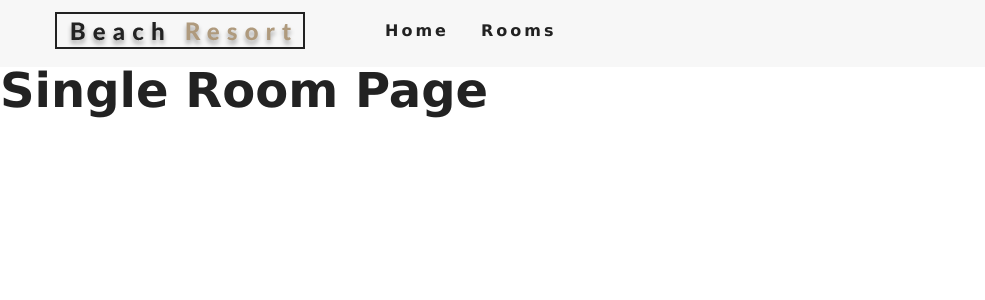
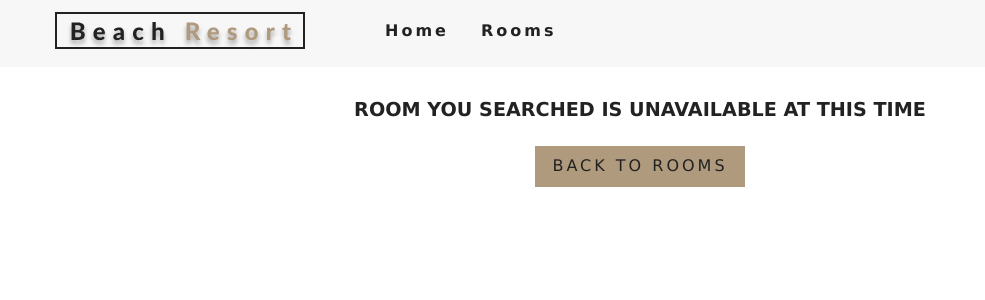
Before and after one commit to Rocha8524/Hotel-Rocha, a React (Create React App) app: page /rooms/1 in a window 1280 px wide. Shown: the top 300 px of the page, without its empty margins (0-985 px from the left). Built offline with nearby package versions, Linux system fonts and the light colour scheme.

Commit message:
Working on single rooms page

```diff
--- a/src/Context.js
+++ b/src/Context.js
@@ -22,7 +22,7 @@ class RoomProvider extends Component {
             sortedRooms: rooms,
             loading: false
         });
-    }
+    };
 
     formatData(items) {
         let tempItems = items.map(item => {
@@ -37,16 +37,20 @@ class RoomProvider extends Component {
         return tempItems;
     };
 
-
+    getRoom = (single) => {
+        let tempRooms = [...this.state.rooms];
+        const room = tempRooms.find((room) => room.single === single);
+        return room;
+    };
 
     render() {
         return (
-            <RoomContext.Provider value={{ ...this.state }}>
+            <RoomContext.Provider value={{ ...this.state, getRoom: this.getRoom }}>
                 {this.props.children}
             </RoomContext.Provider>
         )
-    }
-}
+    };
+};
 
 const RoomConsumer = RoomContext.Consumer;
 
--- a/src/pages/SingleRooms.js
+++ b/src/pages/SingleRooms.js
@@ -1,11 +1,46 @@
-import React from 'react'
+import React, { Component } from "react";
+import defaultBcg from "../images/room-1.jpeg";
+import Hero from "../components/Hero";
+import Banner from "../components/Banner";
+import { Link } from "react-router-dom";
+import { RoomContext } from "../Context";
 
-const SingleRooms = () => {
-    return (
-        <div>
-            <h1>Single Room Page</h1>
-        </div>
-    )
+export default class SingleRooms extends Component {
+    constructor(props) {
+        super(props);
+        console.log(props);
+        this.state = {
+            single: this.props.match.params.single,
+            defaultBcg,
+        };
+    }
+
+    static contextType = RoomContext;
+
+    render() {
+        const { getRoom } = this.context;
+        const room = getRoom(this.state.single);
+
+        if (!room) {
+            return (
+                <div className="error">
+                    <h4>Room you searched is unavailable at this time</h4>
+                    <Link to="/rooms" className="btn-primary">
+                        <p>Back to rooms</p>
+                    </Link>
+                </div>
+            )
+        }
+
+        const { name, description, capacity, size, price, extras, breakfast, pets, images } = room;
+
+        return (
+            <Hero hero="roomsHero">
+                <Banner title={`${name} room`} />
+                <Link to="/rooms" className="btn-primary">
+                    <p>Back to rooms</p>
+                </Link>
+            </Hero>
+        )
+    }
 }
-
-export default SingleRooms;
```
